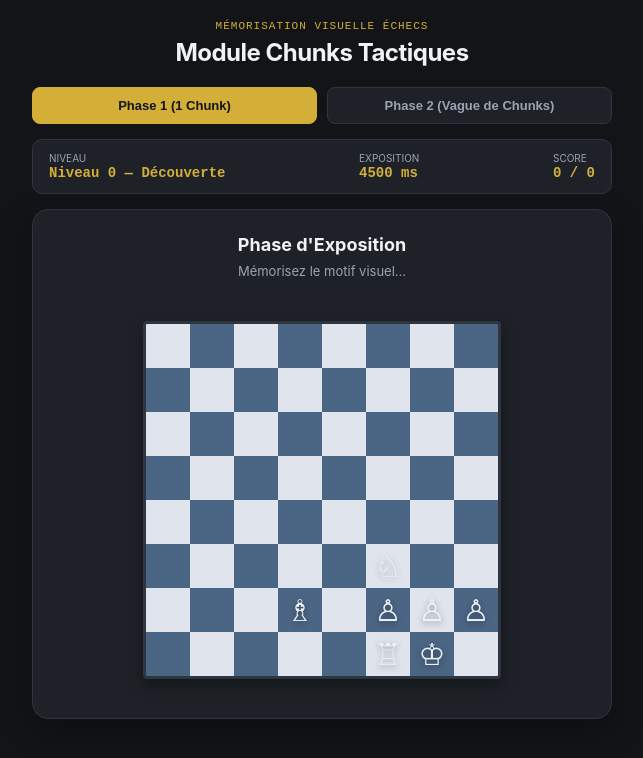
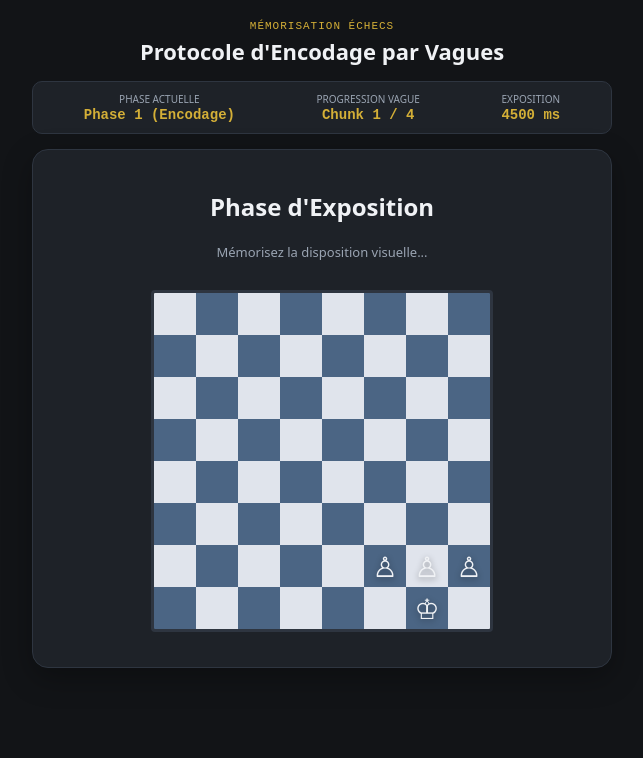
Before and after one commit to milochatelus-droid/chunk-chess, a plain HTML site: page index.html in a window 1280 px wide. Both pictures are taken after a click on the button "Lancer l'Exposition". Shown: the whole page, without its empty margins (318-961 px from the left). Drawn offline with Linux system fonts and the light colour scheme.

Commit message:
Update index.html

```diff
--- a/index.html
+++ b/index.html
@@ -3,129 +3,33 @@
 <head>
 <meta charset="UTF-8" />
 <meta name="viewport" content="width=device-width, initial-scale=1.0" />
-<title>Entraînement aux Chunks tactiques</title>
+<title>Module Chunks — Protocole d'Apprentissage</title>
 <style>
   :root {
-    --bg: #121417;
-    --surface: #1e2228;
-    --surface-hover: #262c34;
-    --line: #2e3540;
-    --text: #f0f2f5;
-    --text-dim: #9aa4b2;
-    --gold: #d4af37;
-    --gold-hover: #b89628;
-    --green: #2e7d32;
-    --red: #c62828;
-    --blue: #1565c0;
-    --sq-light: #e0e4ec;
-    --sq-dark: #4b6584;
+    --bg: #121417; --surface: #1e2228; --surface2: #262c34; --line: #2e3540;
+    --text: #f0f2f5; --text-dim: #9aa4b2; --gold: #d4af37; --gold-hover: #b89628;
+    --green: #2e7d32; --red: #c62828; --blue: #1565c0;
+    --sq-light: #e0e4ec; --sq-dark: #4b6584;
   }
+  * { box-sizing: border-box; }
+  body { margin: 0; background: var(--bg); color: var(--text); font-family: system-ui, sans-serif; padding: 20px 10px; display: flex; justify-content: center; }
+  .app { width: 100%; max-width: 580px; }
 
-  * { box-sizing: border-box; }
-  body {
-    margin: 0;
-    background: var(--bg);
-    color: var(--text);
-    font-family: -apple-system, BlinkMacSystemFont, "Segoe UI", Roboto, sans-serif;
-    padding: 20px 10px;
-    display: flex;
-    justify-content: center;
-  }
+  .header { text-align: center; margin-bottom: 15px; }
+  .header h1 { font-size: 22px; margin: 4px 0; }
+  .eyebrow { font-family: monospace; color: var(--gold); font-size: 11px; text-transform: uppercase; letter-spacing: 1px; }
 
-  .app {
-    width: 100%;
-    max-width: 580px;
-  }
-
-  .header {
-    text-align: center;
-    margin-bottom: 20px;
-  }
-  .header h1 {
-    font-size: 24px;
-    margin: 6px 0;
-    font-weight: 700;
-    letter-spacing: -0.5px;
-  }
-  .eyebrow {
-    font-family: monospace;
-    color: var(--gold);
-    font-size: 11px;
-    text-transform: uppercase;
-    letter-spacing: 1px;
-  }
-
-  /* Mode selector tab */
-  .wave-selector {
-    display: flex;
-    gap: 10px;
-    margin-bottom: 15px;
-  }
-  .tab-btn {
-    flex: 1;
-    background: var(--surface);
-    border: 1px solid var(--line);
-    color: var(--text-dim);
-    padding: 10px;
-    border-radius: 8px;
-    cursor: pointer;
-    font-weight: 600;
-    font-size: 13px;
-    transition: all 0.2s;
-  }
-  .tab-btn.active {
-    background: var(--gold);
-    color: #121417;
-    border-color: var(--gold);
-  }
-
-  /* Status Bar */
-  .status-bar {
-    display: flex;
-    justify-content: space-between;
-    background: var(--surface);
-    border: 1px solid var(--line);
-    padding: 12px 16px;
-    border-radius: 10px;
-    margin-bottom: 15px;
-    font-size: 13px;
-  }
+  .status-bar { display: flex; justify-content: space-around; background: var(--surface); border: 1px solid var(--line); padding: 10px; border-radius: 10px; margin-bottom: 15px; font-size: 12px; }
+  .status-item { text-align: center; }
   .status-item span { display: block; color: var(--text-dim); font-size: 10px; text-transform: uppercase; }
   .status-item b { color: var(--gold); font-size: 14px; font-family: monospace; }
 
-  /* Main Card */
-  .card {
-    background: var(--surface);
-    border: 1px solid var(--line);
-    border-radius: 16px;
-    padding: 24px;
-    text-align: center;
-    box-shadow: 0 10px 30px rgba(0,0,0,0.3);
-  }
-  .card h2 { margin: 0 0 8px 0; font-size: 18px; }
-  .instructions { font-size: 13px; color: var(--text-dim); margin-bottom: 20px; min-height: 38px; }
+  .card { background: var(--surface); border: 1px solid var(--line); border-radius: 16px; padding: 20px; text-align: center; box-shadow: 0 10px 30px rgba(0,0,0,0.3); }
+  .instructions { font-size: 13px; color: var(--text-dim); margin-bottom: 15px; min-height: 32px; }
 
-  /* Échiquier principal */
   .board-container { display: flex; justify-content: center; margin: 15px 0; }
-  .board {
-    display: grid;
-    grid-template-columns: repeat(8, 44px);
-    grid-template-rows: repeat(8, 44px);
-    border: 3px solid var(--line);
-    border-radius: 4px;
-    overflow: hidden;
-    box-shadow: 0 6px 16px rgba(0,0,0,0.4);
-  }
-  .sq {
-    width: 44px;
-    height: 44px;
-    display: flex;
-    align-items: center;
-    justify-content: center;
-    font-size: 30px;
-    user-select: none;
-    transition: background-color 0.15s;
-  }
+  .board { display: grid; grid-template-columns: repeat(8, 42px); grid-template-rows: repeat(8, 42px); border: 3px solid var(--line); border-radius: 4px; overflow: hidden; }
+  .sq { width: 42px; height: 42px; display: flex; align-items: center; justify-content: center; font-size: 28px; user-select: none; }
   .sq.light { background: var(--sq-light); }
   .sq.dark { background: var(--sq-dark); }
   .sq.fx-green { background: rgba(46, 125, 50, 0.75) !important; }
@@ -133,190 +37,116 @@
   .sq.fx-blue { background: rgba(21, 101, 192, 0.65) !important; }
   .sq.drag-over { outline: 3px dashed var(--gold); outline-offset: -3px; }
 
-  .piece {
-    cursor: grab;
-    filter: drop-shadow(0 2px 3px rgba(0,0,0,0.4));
-    line-height: 1;
-  }
-  .piece:active { cursor: grabbing; }
+  .piece { cursor: grab; line-height: 1; filter: drop-shadow(0 2px 3px rgba(0,0,0,0.4)); }
 
-  /* Palette de pièces */
-  .palette-container {
-    margin-bottom: 15px;
-  }
+  .palette-container { margin-bottom: 15px; }
   .palette-label { font-size: 11px; text-transform: uppercase; color: var(--text-dim); margin-bottom: 6px; }
-  .palette {
-    display: flex;
-    justify-content: center;
-    gap: 8px;
-    background: var(--bg);
-    padding: 10px;
-    border-radius: 10px;
-    border: 1px solid var(--line);
-    min-height: 56px;
-    align-items: center;
-  }
-  .palette-item {
-    width: 40px;
-    height: 40px;
-    border: 1px solid var(--line);
-    border-radius: 6px;
-    display: flex;
-    align-items: center;
-    justify-content: center;
-    font-size: 26px;
-    background: var(--surface);
-    cursor: grab;
-    transition: transform 0.1s, border-color 0.1s;
-  }
-  .palette-item:hover { transform: translateY(-2px); border-color: var(--gold); }
+  .palette { display: flex; justify-content: center; gap: 8px; background: var(--bg); padding: 10px; border-radius: 10px; border: 1px solid var(--line); min-height: 54px; align-items: center; flex-wrap: wrap; }
+  .palette-item { width: 38px; height: 38px; border: 1px solid var(--line); border-radius: 6px; display: flex; align-items: center; justify-content: center; font-size: 24px; background: var(--surface); cursor: grab; }
   .palette-item.selected { border: 2px solid var(--gold); background: rgba(212, 175, 55, 0.15); }
 
-  /* Reconnaissance Mini-boards */
-  .mini-boards-row { display: flex; justify-content: center; gap: 12px; margin: 15px 0; }
-  .mini-card {
-    background: var(--bg);
-    border: 2px solid var(--line);
-    border-radius: 10px;
-    padding: 8px;
-    cursor: pointer;
-    transition: border-color 0.2s, transform 0.2s;
-  }
-  .mini-card:hover { border-color: var(--gold); transform: translateY(-3px); }
-  .mini-board {
-    display: grid;
-    grid-template-columns: repeat(8, 16px);
-    grid-template-rows: repeat(8, 16px);
-    border: 1px solid var(--line);
-    border-radius: 2px;
-    overflow: hidden;
-  }
-  .mini-sq { width: 16px; height: 16px; display: flex; align-items: center; justify-content: center; font-size: 11px; }
+  .mini-boards-row { display: flex; justify-content: center; gap: 10px; margin: 15px 0; }
+  .mini-card { background: var(--bg); border: 2px solid var(--line); border-radius: 8px; padding: 6px; cursor: pointer; }
+  .mini-card:hover { border-color: var(--gold); }
+  .mini-board { display: grid; grid-template-columns: repeat(8, 15px); grid-template-rows: repeat(8, 15px); border: 1px solid var(--line); }
+  .mini-sq { width: 15px; height: 15px; display: flex; align-items: center; justify-content: center; font-size: 10px; }
   .mini-sq.light { background: var(--sq-light); }
   .mini-sq.dark { background: var(--sq-dark); }
 
-  /* Boutons d'action */
-  .btn {
-    background: var(--gold);
-    color: #121417;
-    border: none;
-    border-radius: 8px;
-    padding: 12px 24px;
-    font-weight: 700;
-    cursor: pointer;
-    font-size: 14px;
-    transition: background 0.2s, transform 0.1s;
-    box-shadow: 0 4px 12px rgba(212, 175, 55, 0.2);
-  }
-  .btn:hover { background: var(--gold-hover); transform: translateY(-1px); }
-  .btn:active { transform: translateY(0); }
+  .btn { background: var(--gold); color: #121417; border: none; border-radius: 8px; padding: 12px 24px; font-weight: 700; cursor: pointer; font-size: 14px; }
+  .btn:hover { background: var(--gold-hover); }
 </style>
 </head>
 <body>
 
 <div class="app">
   <div class="header">
-    <div class="eyebrow">Mémorisation Visuelle Échecs</div>
-    <h1>Module Chunks Tactiques</h1>
-  </div>
-
-  <!-- Choix de la Phase -->
-  <div class="wave-selector">
-    <button class="tab-btn active" id="tab-v1" onclick="switchWave(1)">Phase 1 (1 Chunk)</button>
-    <button class="tab-btn" id="tab-v2" onclick="switchWave(2)">Phase 2 (Vague de Chunks)</button>
+    <div class="eyebrow">Mémorisation Échecs</div>
+    <h1>Protocole d'Encodage par Vagues</h1>
   </div>
 
   <div class="status-bar">
-    <div class="status-item"><span>Niveau</span><b id="lbl-level">Niveau 0</b></div>
+    <div class="status-item"><span>Phase actuelle</span><b id="lbl-phase">Phase 1</b></div>
+    <div class="status-item"><span>Progression Vague</span><b id="lbl-step">Chunk 1 / 4</b></div>
     <div class="status-item"><span>Exposition</span><b id="lbl-time">4500 ms</b></div>
-    <div class="status-item"><span>Score</span><b id="lbl-score">0 / 0</b></div>
   </div>
 
   <div class="card" id="stage-card"></div>
 </div>
 
 <script>
-// --- BANQUE DE CHUNKS ICONIQUES ---
-const CHUNKS_DATABASE = [
+// VAGUE DE 4 CHUNKS EXEMPLES
+const CURRENT_WAVE = [
   {
-    id: "chunk_roque_std",
-    name: "Roque Standard avec Cavalier & Fou",
-    pieces: [
-      { type: "♔", square: "g1" },
-      { type: "♖", square: "f1" },
-      { type: "♙", square: "f2" },
-      { type: "♙", square: "g2" },
-      { type: "♙", square: "h2" },
-      { type: "♘", square: "f3" },
-      { type: "♗", square: "d2" }
-    ]
+    id: "c1_roque",
+    name: "Bouclier du Roi",
+    pieces: [ { type: "♔", square: "g1" }, { type: "♙", square: "f2" }, { type: "♙", square: "g2" }, { type: "♙", square: "h2" } ]
   },
   {
-    id: "chunk_roque_var",
-    name: "Structure Roque (Variant C/F)",
-    pieces: [
-      { type: "♔", square: "g1" },
-      { type: "♖", square: "f1" },
-      { type: "♙", square: "f2" },
-      { type: "♙", square: "g2" },
-      { type: "♙", square: "h2" },
-      { type: "♘", square: "e2" },
-      { type: "♗", square: "f3" }
-    ]
+    id: "c2_tour_roque",
+    name: "Tour de Roque & Cavalier",
+    pieces: [ { type: "♖", square: "f1" }, { type: "♘", square: "f3" } ]
   },
   {
-    id: "chunk_batterie_dame_fou",
-    name: "Batterie Attaque Dame + Fou",
-    pieces: [
-      { type: "♕", square: "c2" },
-      { type: "♗", square: "d3" }
-    ]
+    id: "c3_batterie_df",
+    name: "Batterie Dame + Fou",
+    pieces: [ { type: "♕", square: "c2" }, { type: "♗", square: "d3" } ]
+  },
+  {
+    id: "c4_fou_developpement",
+    name: "Fou de case noire",
+    pieces: [ { type: "♗", square: "d2" } ]
   }
 ];
 
-const LEVELS = [
-  { label: "Niveau 0 — Découverte", ms: 4500 },
-  { label: "Niveau 1 — Consolidation", ms: 2250 },
-  { label: "Niveau 2 — Accélération", ms: 1000 },
-  { label: "Niveau 3 — Flash", ms: 400 }
-];
+// Niveaux de temps par chunk
+const TIME_STEPS = [4500, 2250, 1000, 400];
+
+// Suivi individuel des réussites par Chunk : { chunk_id: nombre_de_reussites }
+const chunkStats = {};
+CURRENT_WAVE.forEach(c => chunkStats[c.id] = 0);
 
 const ALL_SQUARES = [];
 for (let r = 8; r >= 1; r--) {
   for (let f = 0; f < 8; f++) ALL_SQUARES.push(String.fromCharCode(97 + f) + r);
 }
 
-let activeWave = 1; // 1 = Phase 1 (1 chunk), 2 = Phase 2 (Vague combinée)
-let levelIdx = 0, score = 0, attempts = 0, stage = "intro";
+let currentPhase = 1; // Phase 1: Chunks individuels | Phase 2: Position intégrée
+let currentChunkIndex = 0; // Index du chunk dans la Phase 1
+let stage = "intro";
 let currentPieces = [];
-let recognitionChoice = null, placedPieces = {}, availablePalette = [], selectedPalettePiece = null;
-let currentDistractors = [];
+let placedPieces = {}, availablePalette = [], selectedPalettePiece = null;
+let currentDistractors = [], recognitionChoice = null;
 
-function switchWave(wave) {
-  activeWave = wave;
-  document.getElementById("tab-v1").classList.toggle("active", wave === 1);
-  document.getElementById("tab-v2").classList.toggle("active", wave === 2);
-  stage = "intro";
-  renderUI();
+function getChunkExposureMs(chunkId) {
+  const successes = chunkStats[chunkId] || 0;
+  const levelIdx = Math.min(successes, TIME_STEPS.length - 1);
+  return TIME_STEPS[levelIdx];
 }
 
-function getActivePieces() {
-  if (activeWave === 1) {
-    return CHUNKS_DATABASE[0].pieces;
+function getPhase2ExposureMs() {
+  // En phase 2, le temps dépend du niveau moyen atteint sur les chunks de la vague
+  const minSuccess = Math.min(...CURRENT_WAVE.map(c => chunkStats[c.id]));
+  return TIME_STEPS[Math.min(minSuccess, TIME_STEPS.length - 1)];
+}
+
+function setupCurrentStageData() {
+  if (currentPhase === 1) {
+    currentPieces = CURRENT_WAVE[currentChunkIndex].pieces;
   } else {
-    // Vague Phase 2 : Combinaison de deux chunks (ex: Roque var + Batterie)
-    return [...CHUNKS_DATABASE[1].pieces, ...CHUNKS_DATABASE[2].pieces];
+    // Phase 2 : fusion de TOUS les chunks de la vague
+    currentPieces = CURRENT_WAVE.reduce((acc, c) => [...acc, ...c.pieces], []);
   }
 }
 
 function getDistractors() {
-  const target = getActivePieces();
-  const optA = [...target];
+  const target = [...currentPieces];
+  const optA = target;
 
-  // Distraction 1: Décaler la 1ère pièce
-  const optB = target.map((p, i) => i === 2 ? {...p, square: p.square[0] + (parseInt(p.square[1])+1)} : p);
-  // Distraction 2: Décaler la dernière pièce
-  const optC = target.map((p, i) => i === target.length - 1 ? {...p, square: p.square[0] + (parseInt(p.square[1])-1)} : p);
+  // Distracteur B: altère le 1er élément
+  const optB = target.map((p, i) => i === 0 ? {...p, square: p.square[0] + (parseInt(p.square[1]) === 1 ? 2 : parseInt(p.square[1])-1)} : p);
+  // Distracteur C: altère le dernier élément
+  const optC = target.map((p, i) => i === target.length - 1 ? {...p, square: p.square[0] + (parseInt(p.square[1]) === 8 ? 7 : parseInt(p.square[1])+1)} : p);
 
   return [
     { pieces: optA, isCorrect: true },
@@ -326,16 +156,26 @@ function getDistractors() {
 }
 
 function renderUI() {
-  document.getElementById("lbl-level").innerText = LEVELS[levelIdx].label;
-  document.getElementById("lbl-time").innerText = LEVELS[levelIdx].ms + " ms";
-  document.getElementById("lbl-score").innerText = `${score} / ${attempts}`;
+  setupCurrentStageData();
+
+  const currentMs = currentPhase === 1 ? getChunkExposureMs(CURRENT_WAVE[currentChunkIndex].id) : getPhase2ExposureMs();
+  document.getElementById("lbl-phase").innerText = currentPhase === 1 ? "Phase 1 (Encodage)" : "Phase 2 (Intégration)";
+  document.getElementById("lbl-step").innerText = currentPhase === 1 ? `Chunk ${currentChunkIndex + 1} / ${CURRENT_WAVE.length}` : "Position Complète";
+  document.getElementById("lbl-time").innerText = `${currentMs} ms`;
 
   const card = document.getElementById("stage-card");
 
   if (stage === "intro") {
+    const title = currentPhase === 1
+      ? `Chunk ${currentChunkIndex + 1} : "${CURRENT_WAVE[currentChunkIndex].name}"`
+      : "Position Intégrée (Phase 2)";
+    const desc = currentPhase === 1
+      ? "Apprentissage du chunk individuel."
+      : "Reconstitution globale de tous les chunks vus précédemment !";
+
     card.innerHTML = `
-      <h2>${activeWave === 1 ? "Phase 1 : Encodage d'un Chunk" : "Phase 2 : Vague Multi-Chunks"}</h2>
-      <div class="instructions">Observez attentivement la position qui s'affiche pendant l'exposition.</div>
+      <h2>${title}</h2>
+      <div class="instructions">${desc}<br>Durée d'exposition : <b>${currentMs} ms</b></div>
       <button class="btn" onclick="startTrial()">Lancer l'Exposition</button>
     `;
   }
@@ -343,7 +183,7 @@ function renderUI() {
     const map = currentPieces.reduce((acc, p) => ({...acc, [p.square]: p.type}), {});
     card.innerHTML = `
       <h2>Phase d'Exposition</h2>
-      <div class="instructions">Mémorisez le motif visuel...</div>
+      <div class="instructions">Mémorisez la disposition visuelle...</div>
       ${generateBoardHTML(map)}
     `;
   }
@@ -353,12 +193,12 @@ function renderUI() {
   else if (stage === "recognize") {
     card.innerHTML = `
       <h2>1. Reconnaissance Visuelle</h2>
-      <div class="instructions">Choisissez le motif exact parmi les options :</div>
+      <div class="instructions">Sélectionnez la mini-carte correspondant à ce que vous avez vu :</div>
       <div class="mini-boards-row">
         ${currentDistractors.map((opt, idx) => `
           <div class="mini-card" onclick="selectRecognition(${idx})">
             ${generateMiniBoardHTML(opt.pieces)}
-            <div style="margin-top:6px; font-family:monospace; font-size:11px;">Option ${String.fromCharCode(65 + idx)}</div>
+            <div style="margin-top:4px; font-family:monospace; font-size:10px;">Option ${String.fromCharCode(65 + idx)}</div>
           </div>
         `).join('')}
       </div>
@@ -366,8 +206,8 @@ function renderUI() {
   }
   else if (stage === "reconstruct") {
     card.innerHTML = `
-      <h2>2. Reconstitution active</h2>
-      <div class="instructions"><b>Glissez-déposez</b> les pièces sur l'échiquier (ou cliquez sur une pièce puis sur une case).</div>
+      <h2>2. Reconstitution Active</h2>
+      <div class="instructions">Placer les pièces (glisser-déposer ou clic pièce puis case).</div>
       <div class="palette-container">
         <div class="palette-label">Réserve de pièces :</div>
         <div class="palette">
@@ -399,23 +239,25 @@ function renderUI() {
     if (recognitionChoice !== true) perfect = false;
 
     card.innerHTML = `
-      <h2>${perfect ? "🎉 Reconstitution Parfaite" : "⚠️ Erreur Détectée"}</h2>
-      <div class="instructions">Vert = Correct | Rouge = Mal placé | Bleu = Oublié.</div>
+      <h2>${perfect ? "🎉 Bravo ! Validé" : "⚠️ Erreur de Reconstitution"}</h2>
+      <div class="instructions">Vert = Correct | Rouge = Erreur | Bleu = Manquant.</div>
       ${generateBoardHTML({...correctMap, ...placedPieces}, false, fxMap)}
       <div style="margin-top:15px;">
-        <button class="btn" onclick="nextTrial(${perfect})">Essai Suivant</button>
+        <button class="btn" onclick="nextStep(${perfect})">Étape Suivante</button>
       </div>
     `;
   }
 }
 
 function startTrial() {
-  currentPieces = getActivePieces();
+  setupCurrentStageData();
   placedPieces = {};
   availablePalette = currentPieces.map(p => p.type);
   selectedPalettePiece = null;
   stage = "expose";
   renderUI();
+
+  const ms = currentPhase === 1 ? getChunkExposureMs(CURRENT_WAVE[currentChunkIndex].id) : getPhase2ExposureMs();
 
   setTimeout(() => {
     stage = "blank";
@@ -425,7 +267,7 @@ function startTrial() {
       stage = "recognize";
       renderUI();
     }, 400);
-  }, LEVELS[levelIdx].ms);
+  }, ms);
 }
 
 function selectRecognition(idx) {
@@ -434,7 +276,6 @@ function selectRecognition(idx) {
   renderUI();
 }
 
-// --- DRAG & DROP & CLICK HANDLERS ---
 function selectPaletteItem(index) {
   selectedPalettePiece = selectedPalettePiece === index ? null : index;
   renderUI();
@@ -481,18 +322,29 @@ function clickSquare(sq) {
 }
 
 function submitReconstruction() {
-  attempts++;
   stage = "feedback";
   renderUI();
 }
 
-function nextTrial(isPerfect) {
-  if (isPerfect) {
-    score++;
-    if (levelIdx < LEVELS.length - 1) levelIdx++;
+function nextStep(isPerfect) {
+  if (currentPhase === 1) {
+    const currentChunkId = CURRENT_WAVE[currentChunkIndex].id;
+    if (isPerfect) {
+      chunkStats[currentChunkId] = (chunkStats[currentChunkId] || 0) + 1;
+    }
+
+    // Passage au chunk suivant ou passage en Phase 2
+    if (currentChunkIndex < CURRENT_WAVE.length - 1) {
+      currentChunkIndex++;
+    } else {
+      currentPhase = 2; // Tous les chunks de la vague ont été présentés 1 par 1
+    }
   } else {
-    if (levelIdx > 0) levelIdx--;
+    // Phase 2 achevée : réinitialisation vers la Phase 1 pour reboucler/accélérer
+    currentPhase = 1;
+    currentChunkIndex = 0;
   }
+
   stage = "intro";
   renderUI();
 }
```
